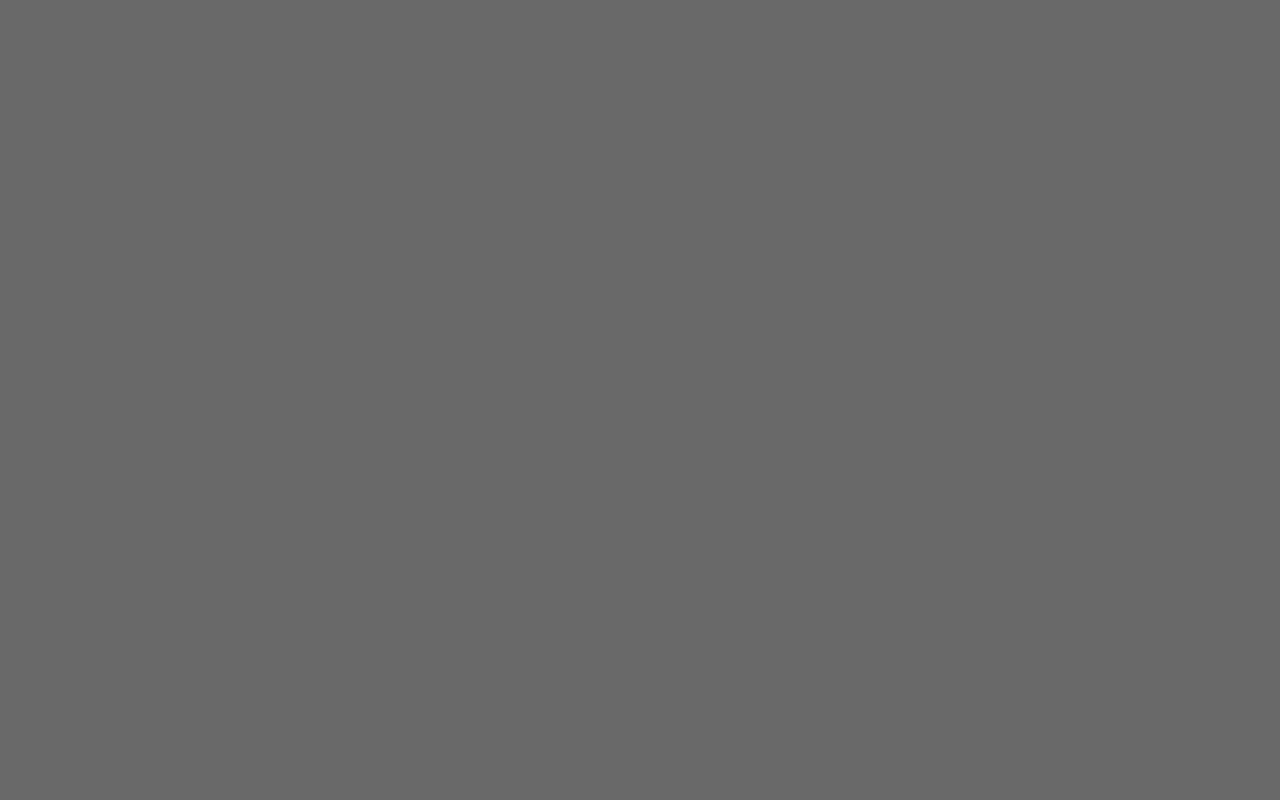
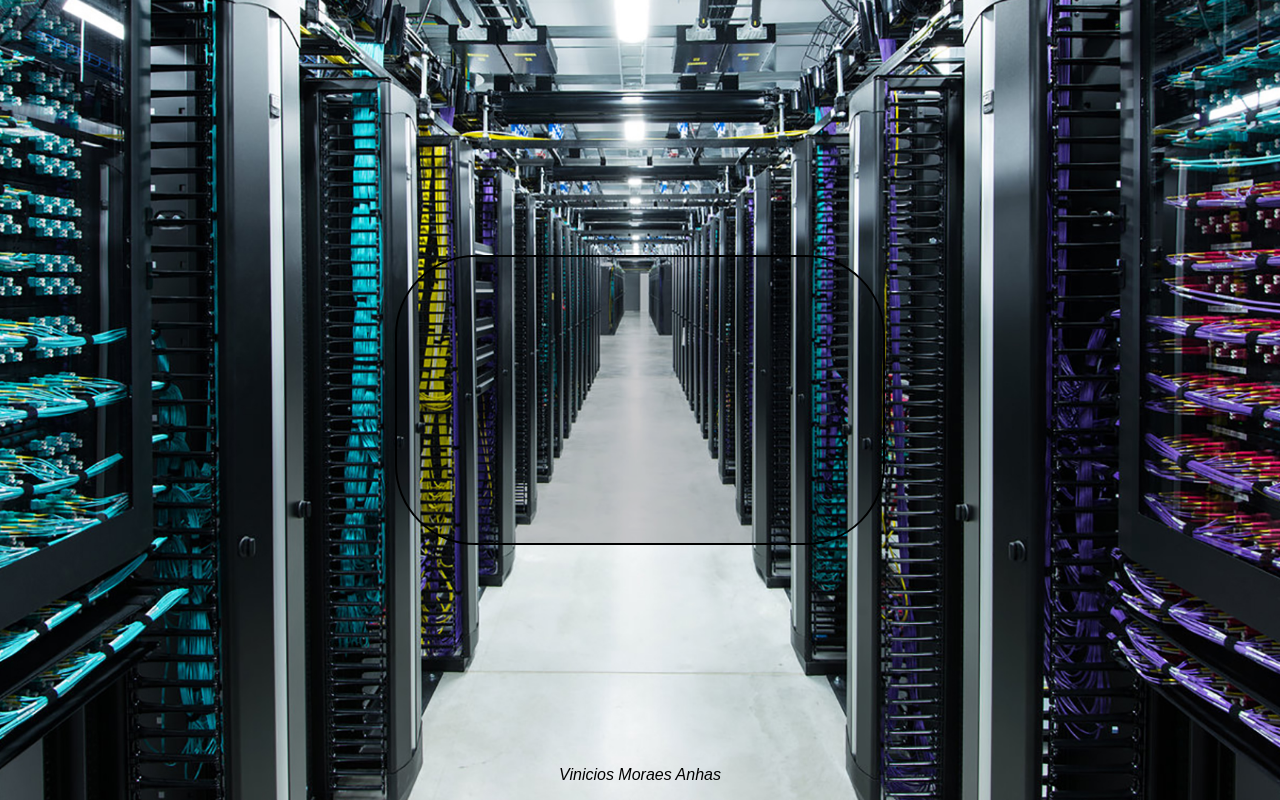
Before and after one commit to viniciosAnhas/Front-ESP8266, a plain HTML site: page index.html in a window 1280 px wide. Drawn offline with Linux system fonts and the light colour scheme.

Commit message:
colocando os styles da pagina

```diff
--- /dev/null
+++ b/css/body.css
@@ -0,0 +1,10 @@
+body{
+
+    background-image: url("../img/background.jpg");
+    background-repeat: no-repeat;
+    background-size: cover;
+    background-position: top;
+    background-attachment: fixed;
+    text-align: center;
+
+}
--- /dev/null
+++ b/css/footer.css
@@ -0,0 +1,18 @@
+footer{
+
+    width: 100%;
+    position: absolute;
+    bottom: 0;
+    left: 0;
+    font-family: Arial, Helvetica, sans-serif;
+    font-style: italic;
+
+
+}
+
+a{
+
+    text-decoration: none;
+    color: black;
+
+}
--- /dev/null
+++ b/css/panel.css
@@ -0,0 +1,16 @@
+.panel {
+
+    width: 490px;
+    height: 290px;
+    border: 2px solid #000;
+    border-radius: 80px 80px 80px 80px;
+    color: #fff;
+    background-color: rgba(0, 0, 5, 0.2);
+    top: 50%;
+    left: 50%;
+    position: absolute;
+    transform: translate(-50%, -50%);
+    box-sizing: border-box;
+    padding: 68px 28px;
+
+}
--- a/css/style.css
+++ b/css/style.css
@@ -1,6 +1,3 @@
-body{
-
-    background-color: #696969;
-    color: #fff;
-
-}
+@import url("body.css");
+@import url("panel.css");
+@import url("footer.css");
--- a/index.html
+++ b/index.html
@@ -16,6 +16,21 @@
 
         <body>
 
+            <main>
+
+                <div class="panel">
+
+
+
+                </div>
+
+            </main>
+
+            <footer>
+
+                <p> <a href="https://br.linkedin.com/in/vinicios-moraes-anhas-199478160">Vinicios Moraes Anhas</a></p>
+
+            </footer>
 
         </body>
 
```
Also changed, not shown: img/background.jpg (added).
